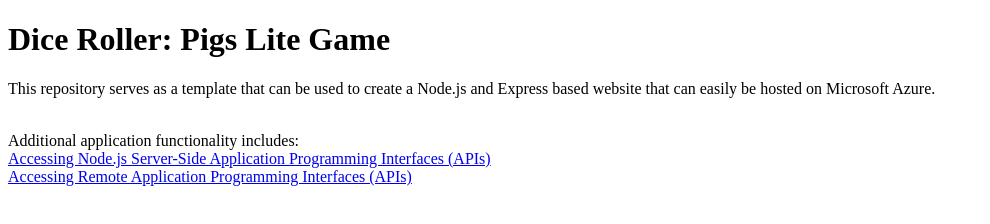
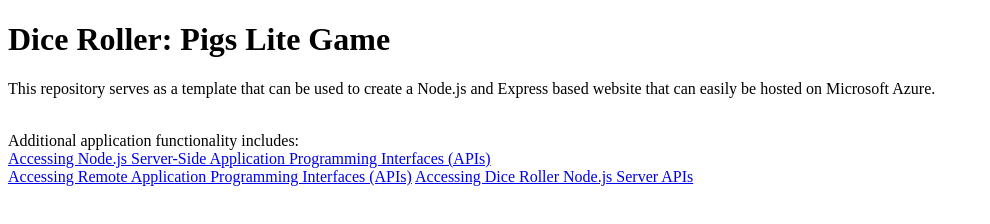
Before and after one commit to Alahub27/dice-roller-node-asl, a website: page static/index.html in a window 1280 px wide. Shown: the whole page, without its empty margins (0-990 px from the left). Drawn offline with Linux system fonts and the light colour scheme.

Commit message:
updated commit

```diff
--- a/static/index.html
+++ b/static/index.html
@@ -13,5 +13,5 @@
 	Additional application functionality includes:<br />
 	<a href="fetching-from-server.html">Accessing Node.js Server-Side Application Programming Interfaces (APIs)</a><br />
 	<a href="fetching-remote-dog-breeds.html">Accessing Remote Application Programming Interfaces (APIs)</a>
-</body>
+	<a href="fetching-from-server-dice-roller.html">Accessing Dice Roller Node.js Server APIs</a>
 </html>
```
